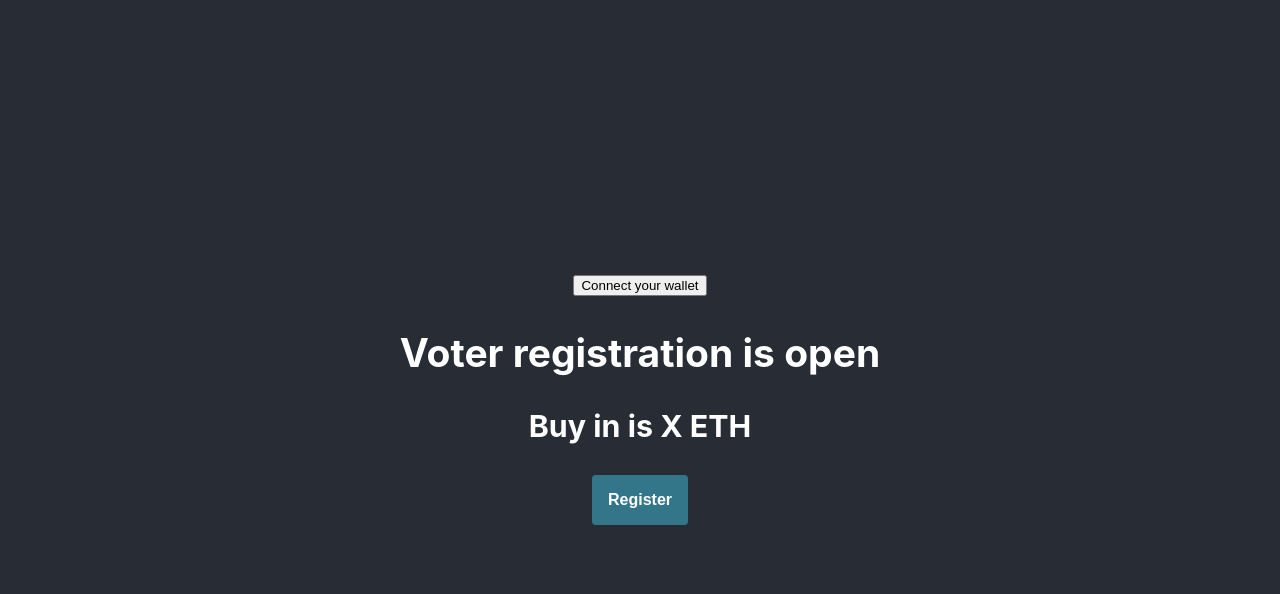
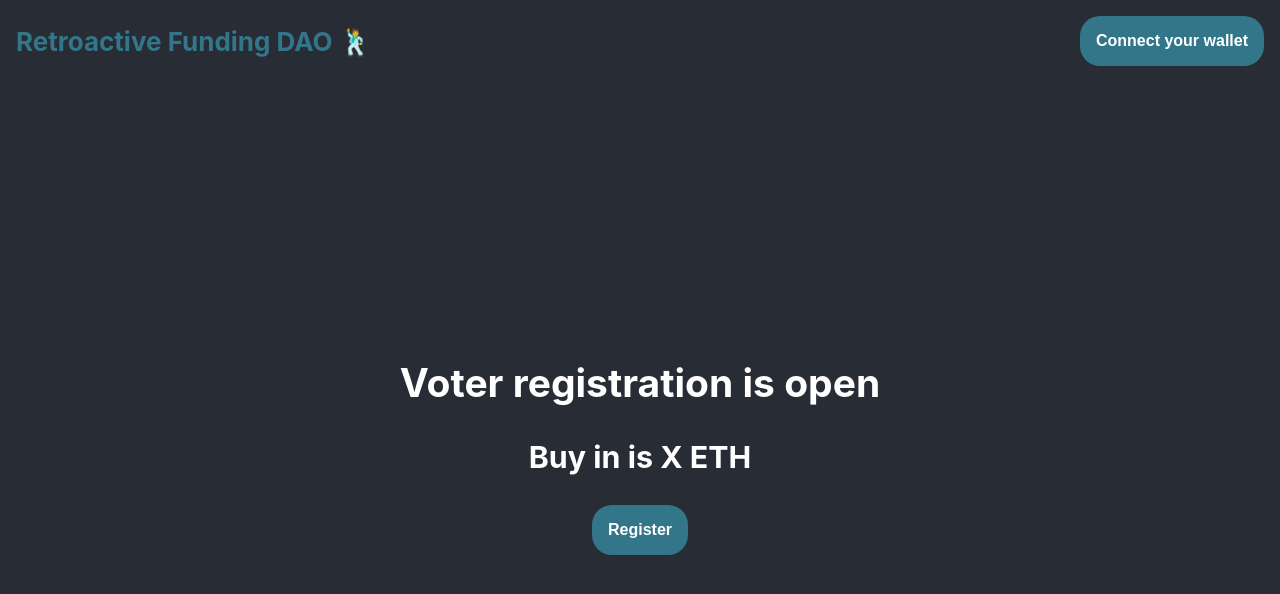
Before and after one commit to lparvinsmith/blockchain-developer-bootcamp-final-project, a React (Create React App) app in the folder client/: page / in a window 1280 px wide. Shown: the top 594 px of the page. Built offline with nearby package versions, Linux system fonts and the light colour scheme.

Commit message:
styling and visuals

```diff
--- a/client/public/index.html
+++ b/client/public/index.html
@@ -24,7 +24,7 @@
       work correctly both with client-side routing and a non-root public URL.
       Learn how to configure a non-root public URL by running `npm run build`.
     -->
-    <title>React App</title>
+    <title>Retroactive Funding</title>
   </head>
   <body>
     <noscript>You need to enable JavaScript to run this app.</noscript>
--- a/client/src/App.js
+++ b/client/src/App.js
@@ -10,10 +10,15 @@ function App() {
     <div className="App">
       <EthereumProvider>
         <AccountProvider>
-          <WalletStatus />
-          <ContractProvider>
-            <RegisterVoter />
-          </ContractProvider>
+          <div className="App-header">
+            <div className="App-title">Retroactive Funding DAO 🕺</div>
+            <WalletStatus />
+          </div>
+          <div className="App-body">
+            <ContractProvider>
+              <RegisterVoter />
+            </ContractProvider>
+          </div>
         </AccountProvider>
       </EthereumProvider>
     </div>
--- a/client/src/components/Button.jsx
+++ b/client/src/components/Button.jsx
@@ -1,5 +1,9 @@
-import '../styles/Button.css'
+import "../styles/Button.css";
 
-export const Button = ({ onClick, children }) => {
-  return <button className="button" onClick={onClick}>{children}</button>
-}
+export const Button = ({ onClick, disabled, children }) => {
+  return (
+    <button className="button" onClick={onClick} disabled={disabled}>
+      {children}
+    </button>
+  );
+};
--- a/client/src/components/WalletStatus.jsx
+++ b/client/src/components/WalletStatus.jsx
@@ -1,5 +1,8 @@
 import { useContext, useState } from "react";
 import { AccountContext } from "../context/AccountContext";
+import { truncateAddress } from "../utils/truncateAddress";
+import { Button } from "./Button";
+import "../styles/WalletStatus.css";
 
 export const WalletStatus = () => {
   const { account, setAccount } = useContext(AccountContext);
@@ -21,12 +24,20 @@ export const WalletStatus = () => {
   };
 
   if (account) {
-    return <div>{`Wallet ${account} connected`}</div>;
+    return (
+      <div className="WalletStatus">
+        <div className="WalletStatus-message">
+          {`Wallet ${truncateAddress(account)} connected`}
+        </div>
+      </div>
+    );
   } else {
     return (
-      <button onClick={handleConnect} disabled={loading}>
-        Connect your wallet
-      </button>
+      <div className="WalletStatus">
+        <Button onClick={handleConnect} disabled={loading}>
+          Connect your wallet
+        </Button>
+      </div>
     );
   }
 };
--- a/client/src/styles/App.css
+++ b/client/src/styles/App.css
@@ -5,7 +5,26 @@
   display: flex;
   flex-direction: column;
   align-items: center;
-  justify-content: center;
   font-size: calc(10px + 2vmin);
   color: white;
 }
+
+.App-header {
+  width: 100%;
+  display: flex;
+  justify-content: space-between;
+  align-items: center;
+  padding: 16px;
+}
+
+.App-title {
+  margin-left: 16px;
+  color: #337689;
+  font-weight: bold;
+}
+
+.App-body {
+  flex: 1;
+  display: flex;
+  align-items: center;
+}
--- a/client/src/styles/Button.css
+++ b/client/src/styles/Button.css
@@ -3,7 +3,7 @@
   cursor: pointer;
   font-size: 16px;
   font-weight: 600;
-  border-radius: 4px;
+  border-radius: 20px;
   background-color: #337689;
   color: white;
   border: none;
--- /dev/null
+++ b/client/src/styles/WalletStatus.css
@@ -0,0 +1,10 @@
+.WalletStatus {
+  margin-right: 16px;
+}
+
+.WalletStatus-message {
+  border: 2px solid #337689;
+  border-radius: 20px;
+  padding: 16px;
+  font-size: 16px;
+}
--- /dev/null
+++ b/client/src/utils/truncateAddress.js
@@ -0,0 +1,9 @@
+export const truncateAddress = (address, num = 3) => {
+  if (!address) return "";
+  return (
+    !!address &&
+    `${address.substring(0, num + 2)}...${address.substring(
+      address.length - num - 1
+    )}`
+  );
+};
```
